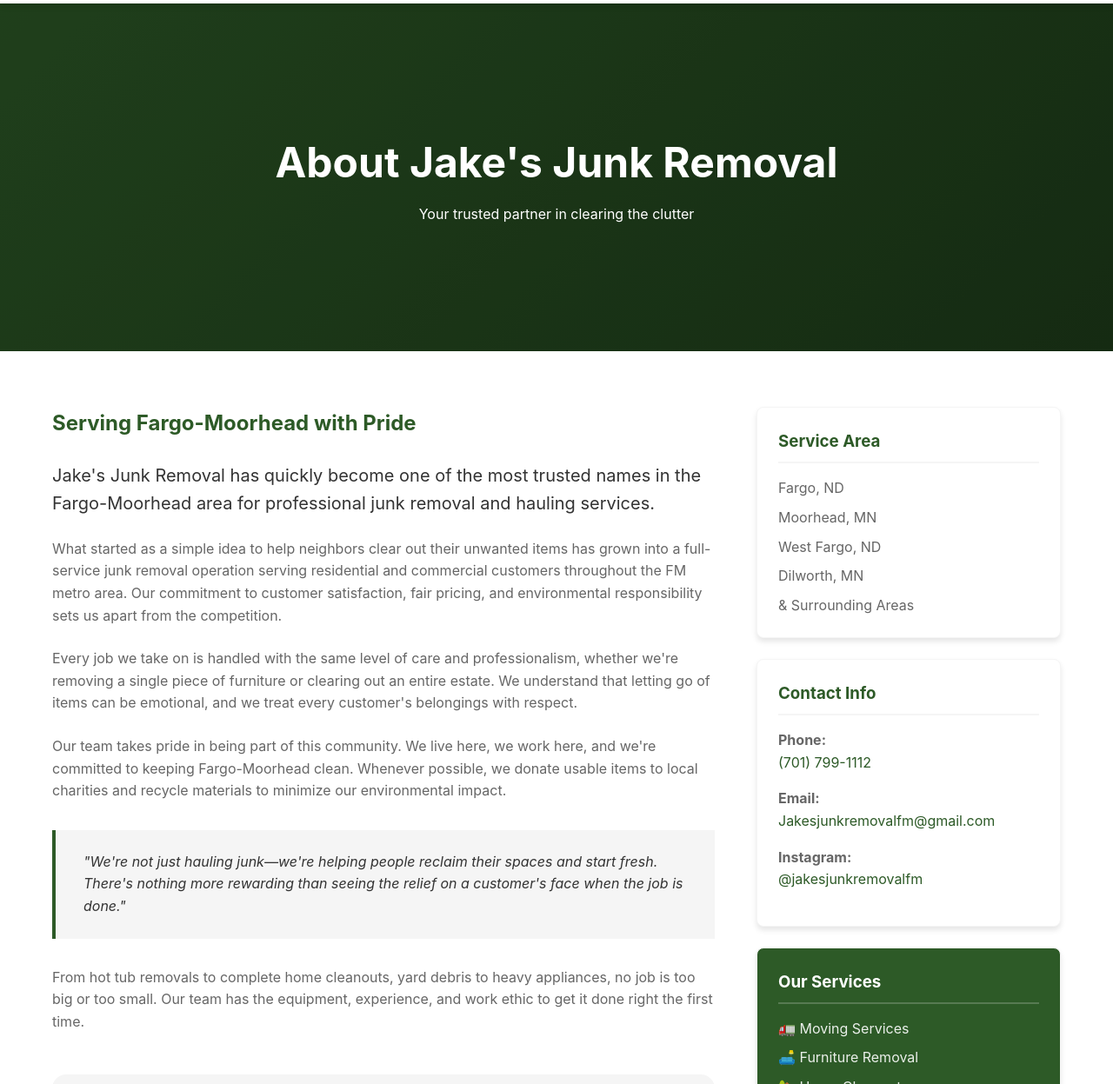
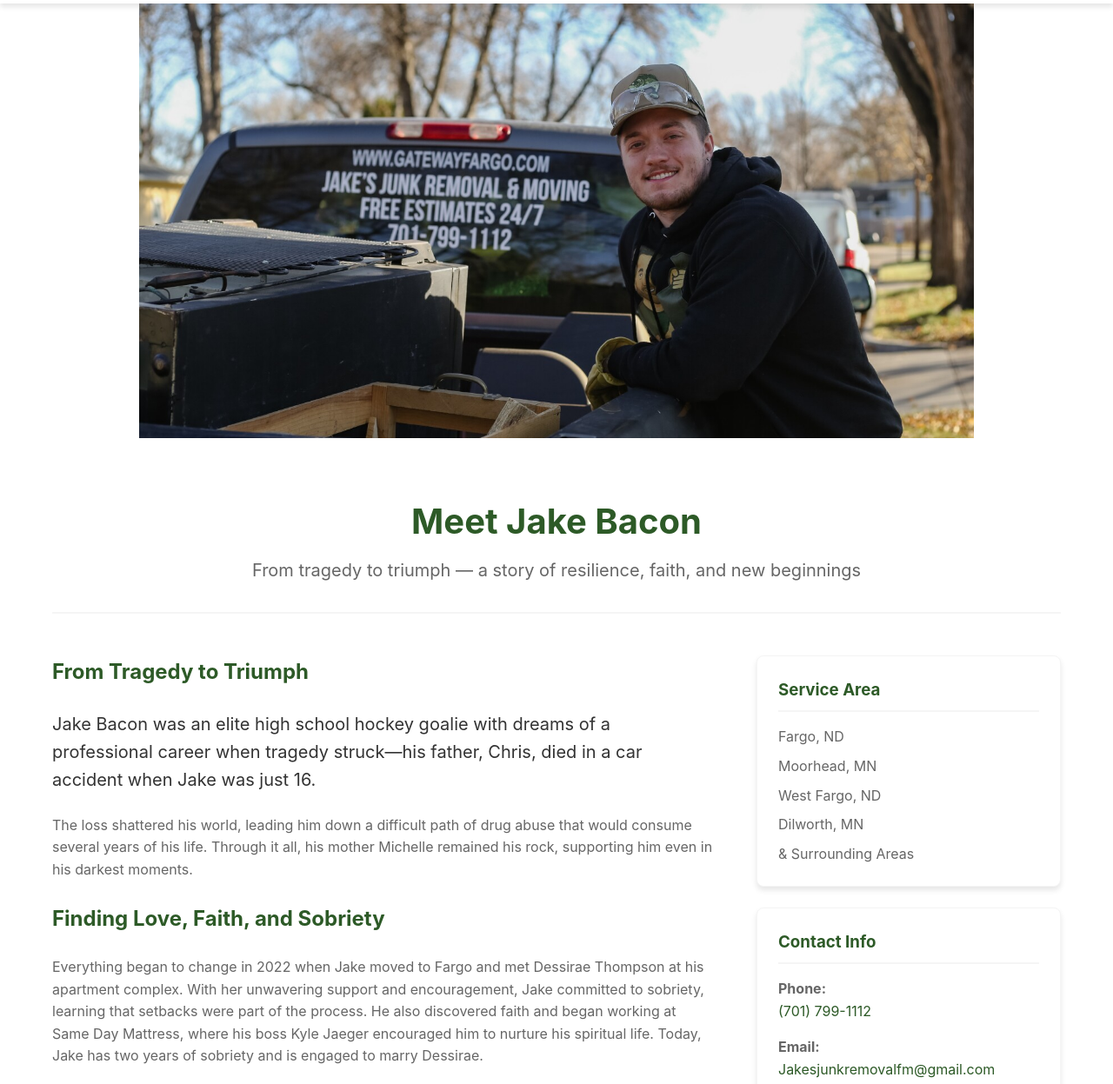
Before and after one commit to cody-elhard/jakes-junk-removal, a plain HTML site: page about.html in a window 1280 px wide. Shown: the part 66-1313 px from the top of the page at 87% size. Drawn offline with Linux system fonts and the light colour scheme.

```diff
--- a/about.html
+++ b/about.html
@@ -25,35 +25,38 @@
 
     <main>
         <!-- Cover Image Section -->
-        <section class="about-hero">
-            <div class="about-hero-overlay">
-                <div class="container">
-                    <h1>About Jake's Junk Removal</h1>
-                    <p>Your trusted partner in clearing the clutter</p>
-                </div>
-            </div>
+        <section class="about-hero-simple">
+            <img src="images/about-jake.jpeg" alt="Jake Bacon - Owner of Jake's Junk Removal" class="about-hero-image">
         </section>
 
         <!-- About Content -->
         <section class="about-content">
             <div class="container">
+                <div class="about-intro">
+                    <h1>Meet Jake Bacon</h1>
+                    <p class="subtitle">From tragedy to triumph — a story of resilience, faith, and new beginnings</p>
+                </div>
                 <div class="about-grid">
                     <div class="about-text">
-                        <h2>Serving Fargo-Moorhead with Pride</h2>
+                        <h2>From Tragedy to Triumph</h2>
 
-                        <p class="lead">Jake's Junk Removal has quickly become one of the most trusted names in the Fargo-Moorhead area for professional junk removal and hauling services.</p>
+                        <p class="lead">Jake Bacon was an elite high school hockey goalie with dreams of a professional career when tragedy struck—his father, Chris, died in a car accident when Jake was just 16.</p>
 
-                        <p>What started as a simple idea to help neighbors clear out their unwanted items has grown into a full-service junk removal operation serving residential and commercial customers throughout the FM metro area. Our commitment to customer satisfaction, fair pricing, and environmental responsibility sets us apart from the competition.</p>
+                        <p>The loss shattered his world, leading him down a difficult path of drug abuse that would consume several years of his life. Through it all, his mother Michelle remained his rock, supporting him even in his darkest moments.</p>
 
-                        <p>Every job we take on is handled with the same level of care and professionalism, whether we're removing a single piece of furniture or clearing out an entire estate. We understand that letting go of items can be emotional, and we treat every customer's belongings with respect.</p>
+                        <h2>Finding Love, Faith, and Sobriety</h2>
 
-                        <p>Our team takes pride in being part of this community. We live here, we work here, and we're committed to keeping Fargo-Moorhead clean. Whenever possible, we donate usable items to local charities and recycle materials to minimize our environmental impact.</p>
+                        <p>Everything began to change in 2022 when Jake moved to Fargo and met Dessirae Thompson at his apartment complex. With her unwavering support and encouragement, Jake committed to sobriety, learning that setbacks were part of the process. He also discovered faith and began working at Same Day Mattress, where his boss Kyle Jaeger encouraged him to nurture his spiritual life. Today, Jake has two years of sobriety and is engaged to marry Dessirae.</p>
+
+                        <h2>Building a Business from the Ground Up</h2>
+
+                        <p>Channeling the same resilience and work ethic that made him an elite athlete, Jake launched Jake's Junk Removal Service in May 2023 with just a 2002 GMC Sierra pickup. What started as a side hustle quickly grew into a thriving full-time business. Now serving everyone from senior citizens downsizing their homes to major retailers like Von Maur, Jake takes pride in his perfect customer reviews and his mission to help others—often offering discounts to those in tough financial situations.</p>
 
                         <blockquote>
-                            "We're not just hauling junk—we're helping people reclaim their spaces and start fresh. There's nothing more rewarding than seeing the relief on a customer's face when the job is done."
+                            "All it took was for me to get sober and then I finally saw my potential. I finally found who I am. And to be honest with you, I wouldn't change it for the world."
                         </blockquote>
 
-                        <p>From hot tub removals to complete home cleanouts, yard debris to heavy appliances, no job is too big or too small. Our team has the equipment, experience, and work ethic to get it done right the first time.</p>
+                        <p>From hot tub removals to complete home cleanouts, yard debris to heavy appliances, no job is too big or too small. Jake has the equipment, experience, and work ethic to get it done right the first time.</p>
 
                         <div class="about-cta">
                             <h3>Ready to clear the clutter?</h3>
--- a/styles.css
+++ b/styles.css
@@ -189,6 +189,16 @@
     font-size: 1.25rem;
     opacity: 0.9;
     margin-bottom: 2rem;
+}
+
+.hero-profile {
+    width: 150px;
+    height: 150px;
+    border-radius: 50%;
+    object-fit: cover;
+    border: 4px solid var(--white);
+    box-shadow: var(--shadow-lg);
+    margin: 0 auto 1.5rem;
 }
 
 /* ================================
@@ -399,6 +409,41 @@
 .about-hero h1 {
     font-size: 3rem;
     margin-bottom: 0.5rem;
+}
+
+/* New simple hero layout */
+.about-hero-simple {
+    width: 100%;
+    max-height: 500px;
+    overflow: hidden;
+    display: flex;
+    justify-content: center;
+}
+
+.about-hero-image {
+    width: 75%;
+    height: auto;
+    display: block;
+    object-fit: cover;
+    object-position: center center;
+}
+
+.about-intro {
+    text-align: center;
+    margin-bottom: 3rem;
+    padding-bottom: 2rem;
+    border-bottom: 2px solid var(--light);
+}
+
+.about-intro h1 {
+    font-size: 2.5rem;
+    color: var(--primary);
+    margin-bottom: 0.5rem;
+}
+
+.about-intro .subtitle {
+    font-size: 1.25rem;
+    color: var(--gray);
 }
 
 .about-content {
@@ -783,6 +828,18 @@
         font-size: 2rem;
     }
 
+    .about-hero-image {
+        width: 100%;
+    }
+
+    .about-intro h1 {
+        font-size: 2rem;
+    }
+
+    .about-intro .subtitle {
+        font-size: 1rem;
+    }
+
     .slide-arrow {
         padding: 0.75rem;
         font-size: 1.25rem;
```
Also changed, not shown: index.html (+1 -0 lines), images/profile-padded.JPG (added).
